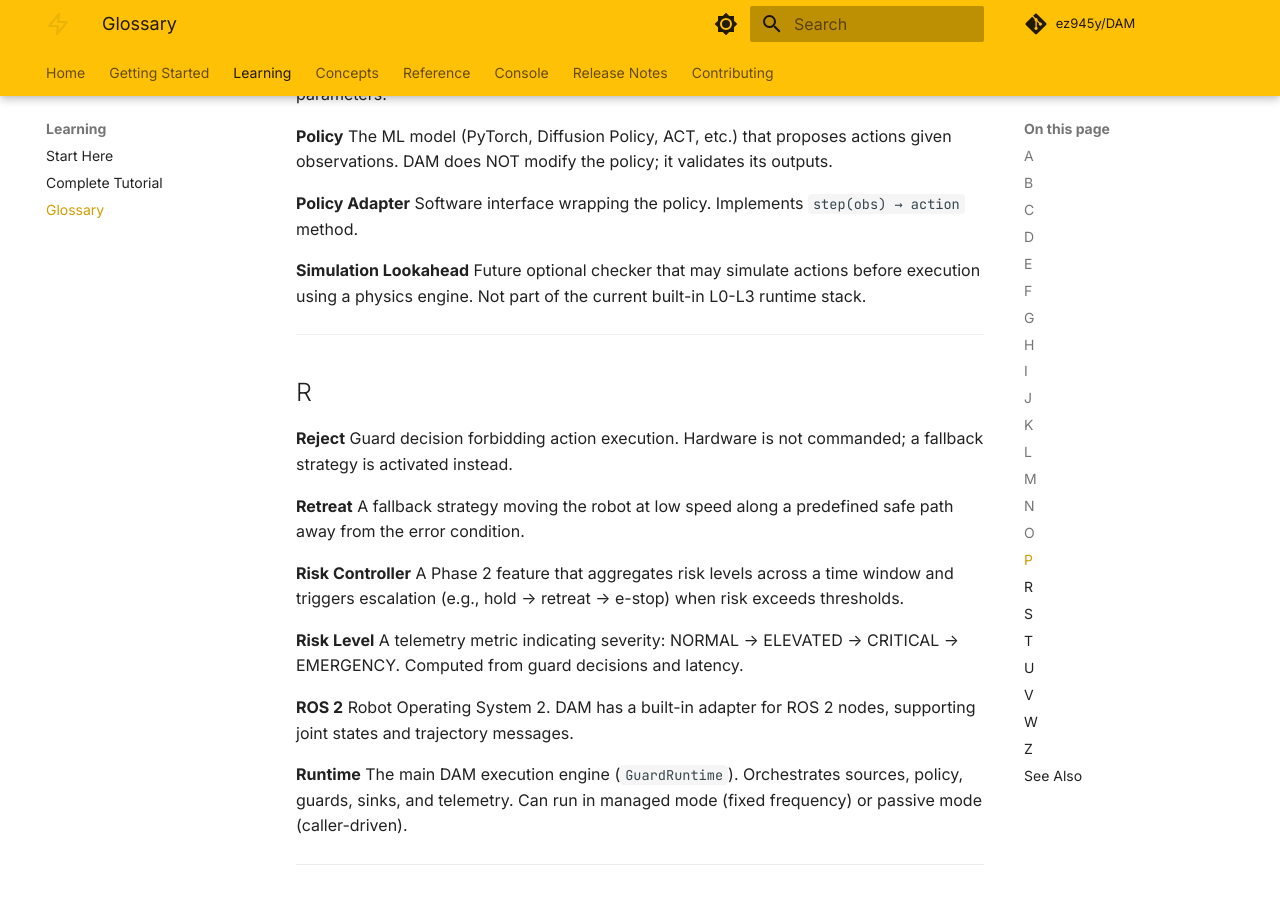
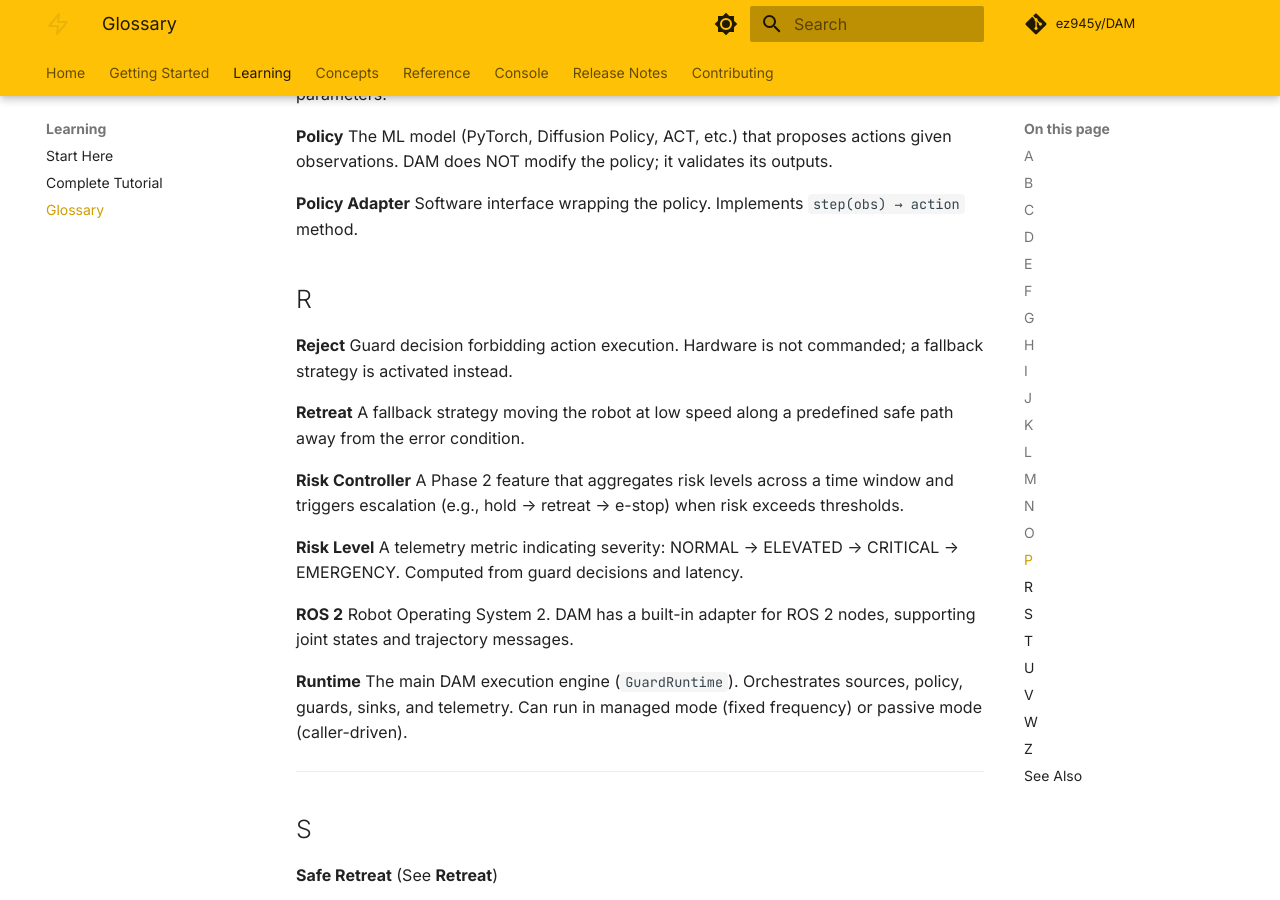
Before and after one commit to ez945y/DAM, an MkDocs documentation site: the page built from docs/learn/glossary.md, in a window 1280 px wide and 900 px high, scrolled down 5149 px. Built offline with MkDocs 1.6.1 and Material for MkDocs 9.7.7, drawn with Linux system fonts in a browser that asks for light colours; comment, search, counter and statistics services are not loaded.

Commit message:
feat: remove stale future docs

```diff
--- a/docs/learn/glossary.md
+++ b/docs/learn/glossary.md
@@ -202,11 +202,6 @@ The ML model (PyTorch, Diffusion Policy, ACT, etc.) that proposes actions given
 **Policy Adapter**
 Software interface wrapping the policy. Implements `step(obs) → action` method.
 
-**Simulation Lookahead**
-Future optional checker that may simulate actions before execution using a physics engine. Not part of the current built-in L0-L3 runtime stack.
-
----
-
 ## R
 
 **Reject**
```
Also changed, not shown: docs/concepts/guards-explained.md (+1 -1 lines), 1 other file.
